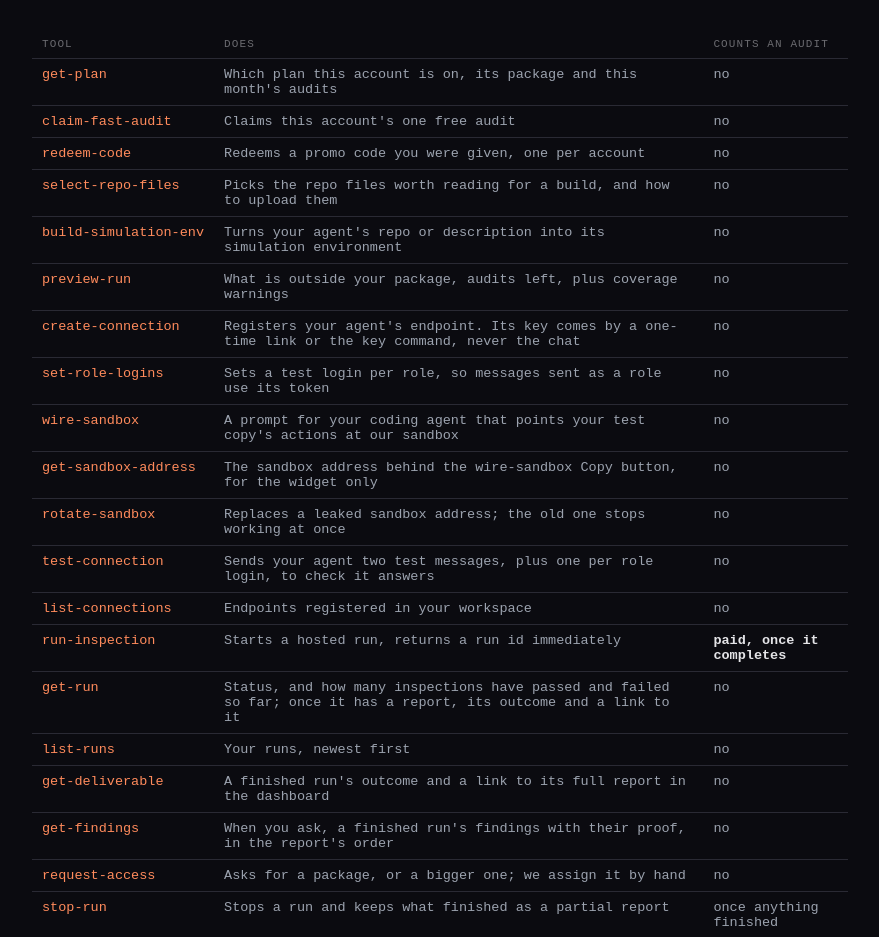
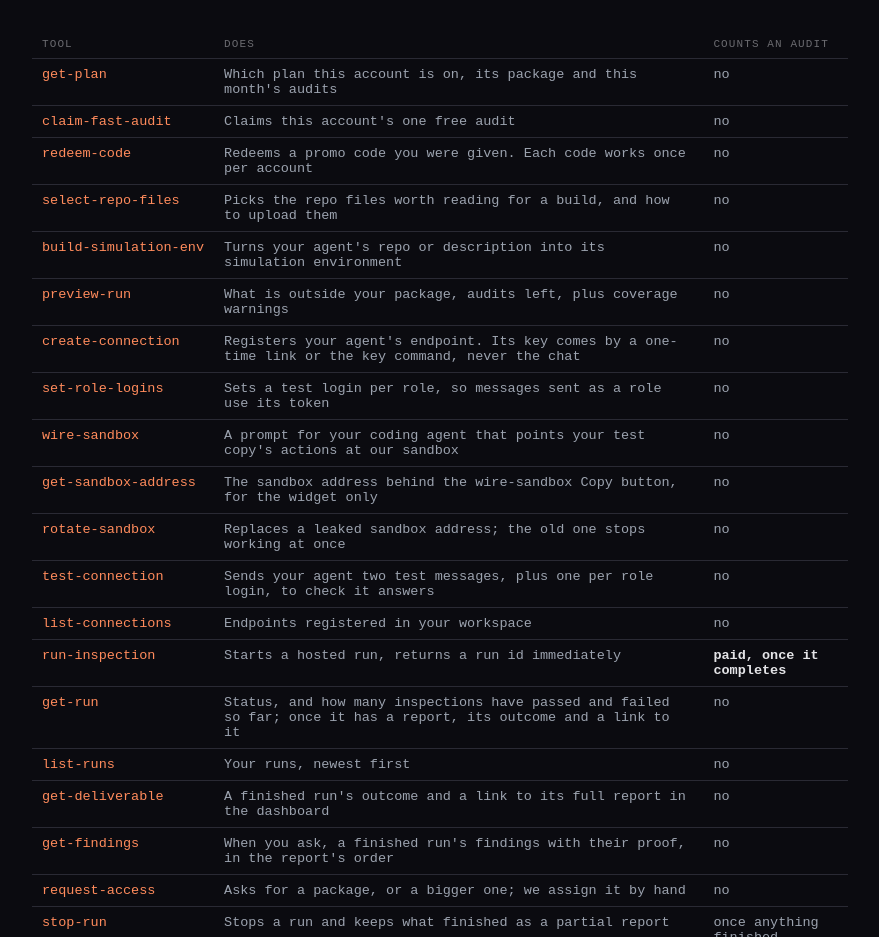
Before and after one commit to ifixai-ai/ifixai-plugin, a plain HTML site: page docs/index.html in a window 1280 px wide. Shown: the part 2622-3559 px from the top of the page, without its empty margins (200-1079 px from the left). Drawn offline with Linux system fonts and the light colour scheme.

```diff
--- a/docs/index.html
+++ b/docs/index.html
@@ -120,7 +120,7 @@
   <tbody>
     <tr><td>get-plan</td><td>Which plan this account is on, its package and this month's audits</td><td>no</td></tr>
     <tr><td>claim-fast-audit</td><td>Claims this account's one free audit</td><td>no</td></tr>
-    <tr><td>redeem-code</td><td>Redeems a promo code you were given, one per account</td><td>no</td></tr>
+    <tr><td>redeem-code</td><td>Redeems a promo code you were given. Each code works once per account</td><td>no</td></tr>
     <tr><td>select-repo-files</td><td>Picks the repo files worth reading for a build, and how to upload them</td><td>no</td></tr>
     <tr><td>build-simulation-env</td><td>Turns your agent's repo or description into its simulation environment</td><td>no</td></tr>
     <tr><td>preview-run</td><td>What is outside your package, audits left, plus coverage warnings</td><td>no</td></tr>
```
Also changed, not shown: 1 other file.
